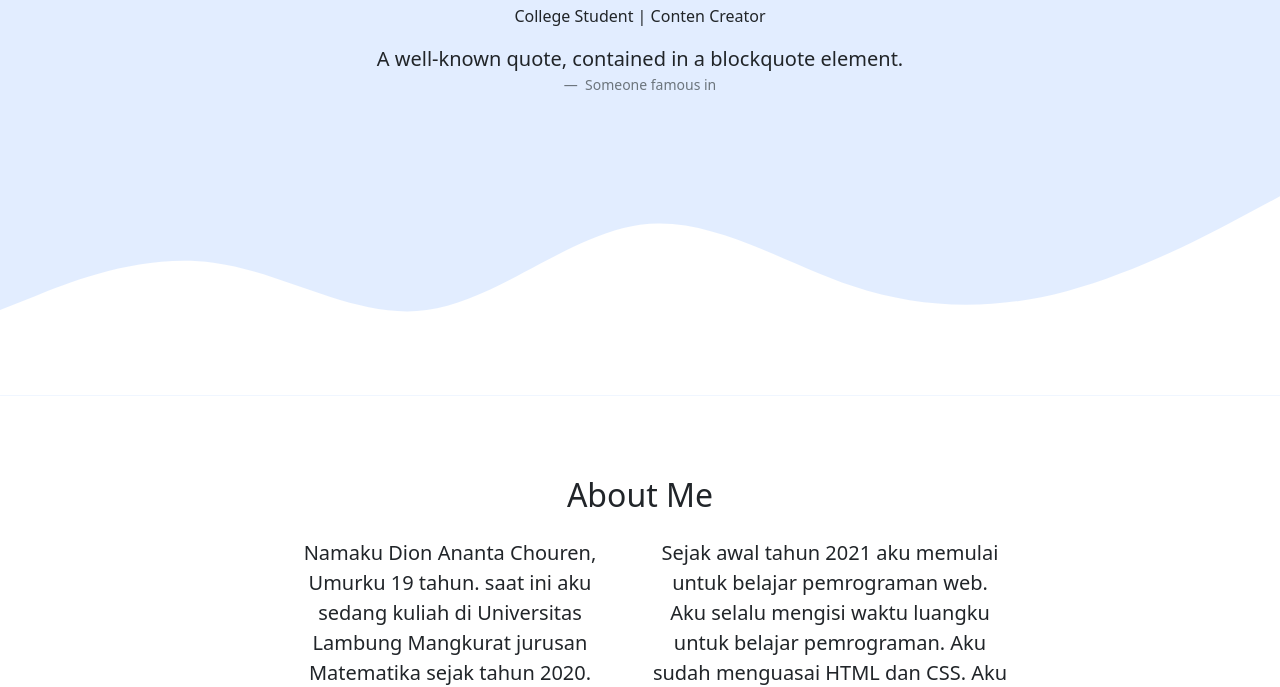
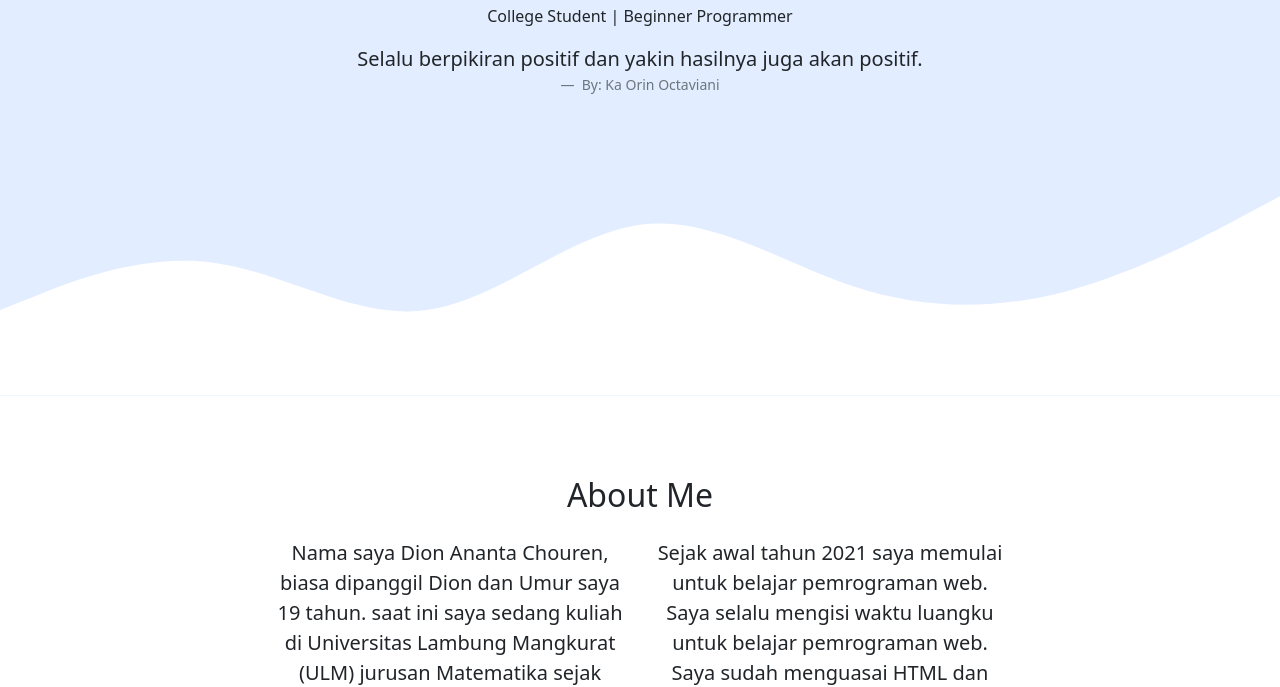
Before and after one commit to dionananta/dionananta.github.io, a plain HTML site: page index.html in a window 1280 px wide. Shown: the part 338-1025 px from the top of the page. Drawn offline with nearby package versions, Linux system fonts and the light colour scheme.

Commit message:
menambahkan beberapa teks di bagian jombutroon dan about me

```diff
--- a/index.html
+++ b/index.html
@@ -47,14 +47,14 @@
   <section class="jumbotron text-center">
     <img src="img/dion.jpg" alt="Dion Ananta" width="200" class="rounded-circle img-thumbnail">
     <h1 class="display-4 fs-2">Dion Ananta Chouren</h1>
-      <p class="lead fs-6">College Student | Conten Creator</p>
+      <p class="lead fs-6">College Student | Beginner Programmer</p>
       <figure class="text-center">
         <!-- qoutes -->
         <blockquote class="blockquote">
-          <p>A well-known quote, contained in a blockquote element.</p>
+          <p>Selalu berpikiran positif dan yakin hasilnya juga akan positif.</p>
         </blockquote>
         <figcaption class="blockquote-footer">
-          Someone famous in
+          By:  Ka Orin Octaviani
         </figcaption>
       </figure>
         <!-- akhir qoutes -->
@@ -74,10 +74,10 @@
        </div>
        <div class="row justify-content-center fs-5 text-center">
          <div class="col-md-4">
-           <p>Namaku Dion Ananta Chouren, Umurku 19 tahun. saat ini aku sedang kuliah di Universitas Lambung Mangkurat jurusan Matematika sejak tahun 2020.</p>
+           <p>Nama saya Dion Ananta Chouren, biasa dipanggil Dion dan Umur saya  19 tahun. saat ini saya sedang kuliah di Universitas Lambung Mangkurat (ULM) jurusan Matematika sejak tahun 2020.</p>
          </div>
          <div class="col-md-4">
-           <p>Sejak awal tahun 2021 aku memulai untuk belajar pemrograman web. Aku selalu mengisi waktu luangku untuk belajar pemrograman. Aku sudah menguasai HTML dan CSS. Aku belajar secara otodidak melalui cahannel Youtubenya WPU. Terima Kasih Pak Sandhika Galih.</p>
+           <p>Sejak awal tahun 2021 saya memulai untuk belajar pemrograman web. Saya selalu mengisi waktu luangku untuk belajar pemrograman web. Saya sudah menguasai HTML dan CSS. Saya belajar secara otodidak melalui cahannel Youtubenya WPU. Terima Kasih Pak Sandhika Galih.</p>
          </div>
        </div>
      </div>
```
